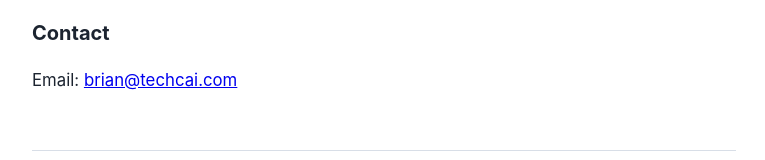
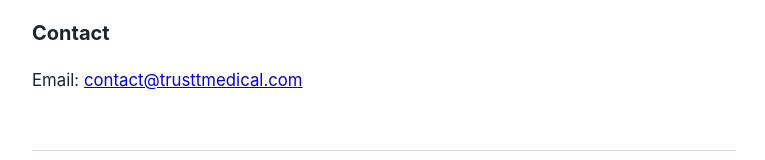
Before and after one commit to choateb/trustt-wellness-site, a plain HTML site: page privacy-policy.html in a window 1280 px wide. Shown: the part 1810-1970 px from the top of the page, without its empty margins (256-1021 px from the left). Drawn offline with Linux system fonts and the light colour scheme.

Commit message:
Contact email: switch website pages to Trustt's contact@trusttmedical.com (app builds keep brian@techcai.com)

```diff
--- a/privacy-policy.html
+++ b/privacy-policy.html
@@ -49,7 +49,7 @@
 <h2>Changes to this policy</h2>
 <p>If this policy changes, the updated text will be posted at this address with a new &quot;last updated&quot; date, and material changes will also be noted in the app.</p>
 <h2>Contact</h2>
-<p>Email: <a href="mailto:brian@techcai.com">brian@techcai.com</a></p>
+<p>Email: <a href="mailto:contact@trusttmedical.com">contact@trusttmedical.com</a></p>
 <footer>Trustt Wellness App &middot; Trustt Health &amp; Wellness</footer>
 </main>
 </body>
```
Also changed, not shown: support.html (+1 -1 lines).
